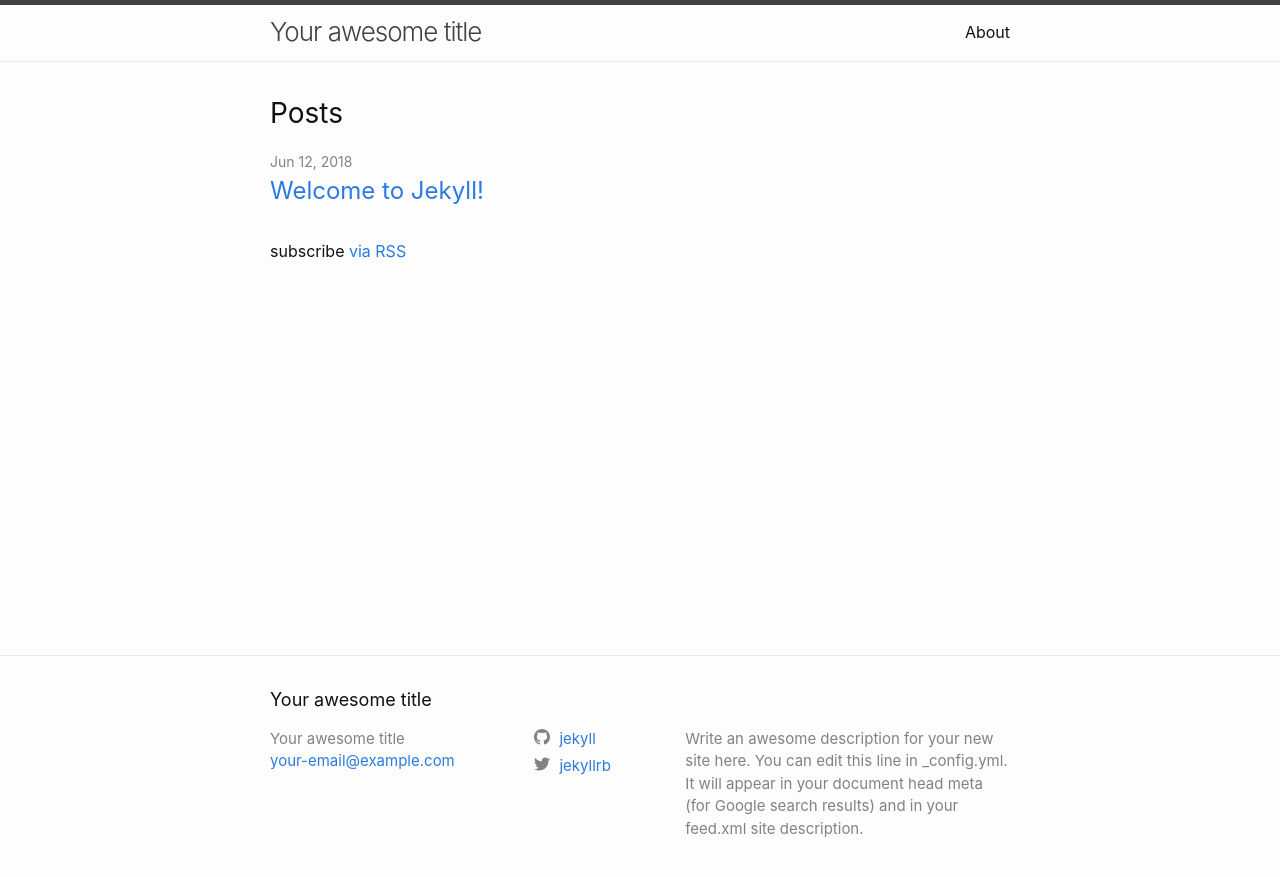
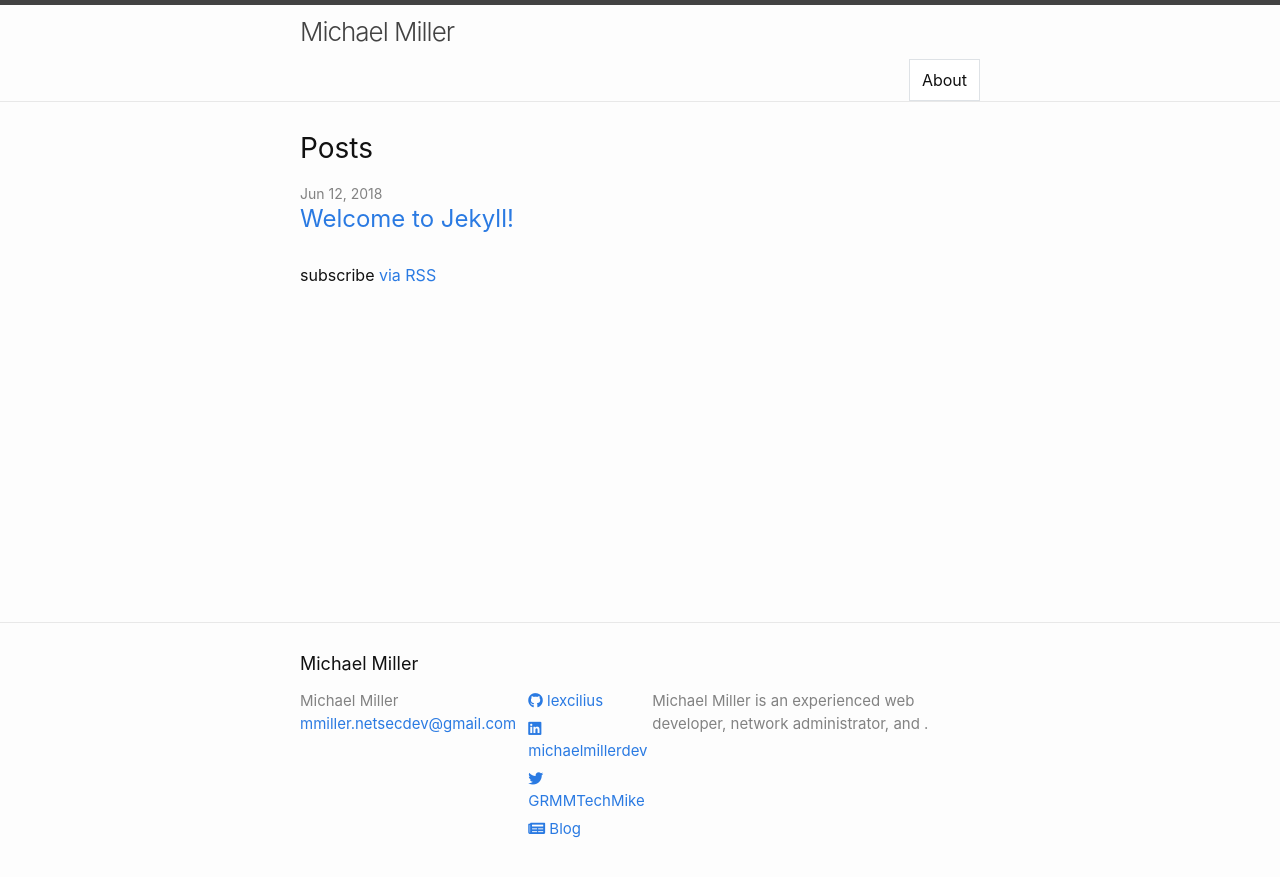
Before and after one commit to lexcilius/michael-miller-info, a Jekyll site: the page built from index.md, in a window 1280 px wide. Shown: the top 877 px of the page. Built offline with Jekyll 4.4.1, drawn with Linux system fonts in a browser that asks for light colours; nearby versions of some CDN libraries.

Commit message:
Modified theme, added bootstrap and font awesome, removed requirement of minima theme

```diff
--- a/Gemfile
+++ b/Gemfile
@@ -11,7 +11,7 @@ source "https://rubygems.org"
 gem "jekyll", "~> 3.8.0"
 
 # This is the default theme for new Jekyll sites. You may change this to anything you like.
-gem "minima", "~> 2.0"
+#gem "minima", "~> 2.0"
 
 # If you want to use GitHub Pages, remove the "gem "jekyll"" above and
 # uncomment the line below. To upgrade, run `bundle update github-pages`.
@@ -20,6 +20,7 @@ gem "minima", "~> 2.0"
 # If you have any plugins, put them here!
 group :jekyll_plugins do
   gem "jekyll-feed", "~> 0.6"
+  gem "jekyll-seo-tag", "~> 2.5"
 end
 
 # Windows does not include zoneinfo files, so bundle the tzinfo-data gem
--- a/_config.yml
+++ b/_config.yml
@@ -13,22 +13,37 @@
 # you will see them accessed via {{ site.title }}, {{ site.email }}, and so on.
 # You can create any custom variable you would like, and they will be accessible
 # in the templates via {{ site.myvariable }}.
-title: Your awesome title
-email: your-email@example.com
+title: Michael Miller
+subtitle: Security | Networking | Development
+email: mmiller.netsecdev@gmail.com
 description: >- # this means to ignore newlines until "baseurl:"
-  Write an awesome description for your new site here. You can edit this
-  line in _config.yml. It will appear in your document head meta (for
-  Google search results) and in your feed.xml site description.
-baseurl: "" # the subpath of your site, e.g. /blog
-url: "" # the base hostname & protocol for your site, e.g. http://example.com
-twitter_username: jekyllrb
-github_username:  jekyll
+  Michael Miller is an experienced web developer, network administrator, and .
+baseurl: "/" # the subpath of your site, e.g. /blog
+url: "https://michael-miller.info" # the base hostname & protocol for your site, e.g. http://example.com
+twitter_username: GRMMTechMike
+github_username:  lexcilius
+linkedin_username: michaelmillerdev
+blog_url: https://openintel.org
+google_analytics: 12345
+
+links:
+  - title: about
+    url: /about
+  - title: skills
+    url: /skills
+  - title: experience
+    url: /experience
+  - title: education
+    url: /education
+  - title: contact
+    url: contact
 
 # Build settings
 markdown: kramdown
-theme: minima
+#theme: minima
 plugins:
   - jekyll-feed
+  - jekyll-seo-tag
 
 # Exclude from processing.
 # The following items will not be processed, by default. Create a custom list
--- a/_includes/head.html
+++ b/_includes/head.html
@@ -1,8 +1,12 @@
 <head>
   <meta charset="utf-8">
   <meta http-equiv="X-UA-Compatible" content="IE=edge">
-  <meta name="viewport" content="width=device-width, initial-scale=1">
+  <meta name="viewport" content="width=device-width, initial-scale=1, shrink-to-fit=no">
   {%- seo -%}
+  <!-- Bootstrap and Font Awesome CSS-->
+  <link rel="stylesheet" href="https://stackpath.bootstrapcdn.com/bootstrap/4.1.1/css/bootstrap.min.css" integrity="sha384-WskhaSGFgHYWDcbwN70/dfYBj47jz9qbsMId/iRN3ewGhXQFZCSftd1LZCfmhktB" crossorigin="anonymous">
+  <link rel="stylesheet" href="https://use.fontawesome.com/releases/v5.0.13/css/all.css" integrity="sha384-DNOHZ68U8hZfKXOrtjWvjxusGo9WQnrNx2sqG0tfsghAvtVlRW3tvkXWZh58N9jp" crossorigin="anonymous">
+  <!-- Style overrides and customizations -->
   <link rel="stylesheet" href="{{ "/assets/main.css" | relative_url }}">
   {%- feed_meta -%}
   {%- if jekyll.environment == 'production' and site.google_analytics -%}
--- a/_includes/icon-github.html
+++ /dev/null
@@ -1 +0,0 @@
-<a href="https://github.com/{{ include.username }}"><span class="icon icon--github">{% include icon-github.svg %}</span><span class="username">{{ include.username }}</span></a>
--- a/_includes/icon-twitter.html
+++ /dev/null
@@ -1 +0,0 @@
-<a href="https://twitter.com/{{ include.username }}"><span class="icon icon--twitter">{% include icon-twitter.svg %}</span><span class="username">{{ include.username }}</span></a>
--- a/_includes/social.html
+++ b/_includes/social.html
@@ -1,14 +1,7 @@
 <ul class="social-media-list">
-  {%- if site.dribbble_username -%}<li><a href="https://dribbble.com/{{ site.dribbble_username| cgi_escape | escape }}"><svg class="svg-icon"><use xlink:href="{{ '/assets/minima-social-icons.svg#dribbble' | relative_url }}"></use></svg> <span class="username">{{ site.dribbble_username| escape }}</span></a></li>{%- endif -%}
-  {%- if site.facebook_username -%}<li><a href="https://www.facebook.com/{{ site.facebook_username| cgi_escape | escape }}"><svg class="svg-icon"><use xlink:href="{{ '/assets/minima-social-icons.svg#facebook' | relative_url }}"></use></svg> <span class="username">{{ site.facebook_username| escape }}</span></a></li>{%- endif -%}
-  {%- if site.flickr_username -%}<li><a href="https://www.flickr.com/photos/{{ site.flickr_username| cgi_escape | escape }}"><svg class="svg-icon"><use xlink:href="{{ '/assets/minima-social-icons.svg#flickr' | relative_url }}"></use></svg> <span class="username">{{ site.flickr_username| escape }}</span></a></li>{%- endif -%}
-  {%- if site.github_username -%}<li><a href="https://github.com/{{ site.github_username| cgi_escape | escape }}"><svg class="svg-icon"><use xlink:href="{{ '/assets/minima-social-icons.svg#github' | relative_url }}"></use></svg> <span class="username">{{ site.github_username| escape }}</span></a></li>{%- endif -%}
-  {%- if site.instagram_username -%}<li><a href="https://instagram.com/{{ site.instagram_username| cgi_escape | escape }}"><svg class="svg-icon"><use xlink:href="{{ '/assets/minima-social-icons.svg#instagram' | relative_url }}"></use></svg> <span class="username">{{ site.instagram_username| escape }}</span></a></li>{%- endif -%}
-  {%- if site.linkedin_username -%}<li><a href="https://www.linkedin.com/in/{{ site.linkedin_username| cgi_escape | escape }}"><svg class="svg-icon"><use xlink:href="{{ '/assets/minima-social-icons.svg#linkedin' | relative_url }}"></use></svg> <span class="username">{{ site.linkedin_username| escape }}</span></a></li>{%- endif -%}
-  {%- if site.pinterest_username -%}<li><a href="https://www.pinterest.com/{{ site.pinterest_username| cgi_escape | escape }}"><svg class="svg-icon"><use xlink:href="{{ '/assets/minima-social-icons.svg#pinterest' | relative_url }}"></use></svg> <span class="username">{{ site.pinterest_username| escape }}</span></a></li>{%- endif -%}
-  {%- for mst in site.mastodon -%}{%- if mst.username and mst.instance -%}<li><a href="https://{{ mst.instance| cgi_escape | escape}}/@{{mst.username}}"><svg class="svg-icon"><use xlink:href="{{ '/assets/minima-social-icons.svg#mastodon' | relative_url }}"></use></svg> <span class="username">{{ mst.username|escape }}</span></a></li>{%- endif -%}{%- endfor -%}
-  {%- if site.twitter_username -%}<li><a href="https://www.twitter.com/{{ site.twitter_username| cgi_escape | escape }}"><svg class="svg-icon"><use xlink:href="{{ '/assets/minima-social-icons.svg#twitter' | relative_url }}"></use></svg> <span class="username">{{ site.twitter_username| escape }}</span></a></li>{%- endif -%}
-  {%- if site.youtube_username -%}<li><a href="https://youtube.com/{{ site.youtube_username| cgi_escape | escape }}"><svg class="svg-icon"><use xlink:href="{{ '/assets/minima-social-icons.svg#youtube' | relative_url }}"></use></svg> <span class="username">{{ site.youtube_username| escape }}</span></a></li>{%- endif -%}
-  {%- if site.googleplus_username -%}<li><a href="https://plus.google.com/{{ site.googleplus_username| escape }}"><svg class="svg-icon"><use xlink:href="{{ '/assets/minima-social-icons.svg#googleplus' | relative_url }}"></use></svg> <span class="username">{{ site.googleplus_username| escape }}</span></a></li>{%- endif -%}
-  {%- if site.rss -%}<li><a href="{{ 'feed.xml' | relative_url }}"><svg class="svg-icon"><use xlink:href="{{ '/assets/minima-social-icons.svg#rss' | relative_url }}"></use></svg> <span>{{ site.rss | escape }}</span></a></li>{%- endif -%}
+  {%- if site.github_username -%}<li><a href="https://github.com/{{ site.github_username| cgi_escape | escape }}" target="_blank"><i class="fab fa-github"></i> <span class="username">{{ site.github_username| escape }}</span></a></li>{%- endif -%}
+  {%- if site.linkedin_username -%}<li><a href="https://www.linkedin.com/in/{{ site.linkedin_username| cgi_escape | escape }}" target="_blank"><i class="fab fa-linkedin"></i> <span class="username">{{ site.linkedin_username| escape }}</span></a></li>{%- endif -%}
+  {%- if site.twitter_username -%}<li><a href="https://www.twitter.com/{{ site.twitter_username| cgi_escape | escape }}" target="_blank"><i class="fab fa-twitter"></i> <span class="username">{{ site.twitter_username| escape }}</span></a></li>{%- endif -%}
+  {%- if site.youtube_username -%}<li><a href="https://youtube.com/{{ site.youtube_username| cgi_escape | escape }}" target="_blank"><i class="fab fa-youtube"></i> <span class="username">{{ site.youtube_username| escape }}</span></a></li>{%- endif -%}
+  {%- if site.blog_url -%}<li><a href="{{ site.blog_url }}" target="_blank"><i class="fas fa-newspaper"></i> <span class="username">Blog</span></a></li>{%- endif -%}
 </ul>
```
Also changed, not shown: _includes/disqus_comments.html (deleted, +0 -20 lines), Gemfile.lock, _includes/icon-github.svg (deleted), _includes/icon-twitter.svg (deleted).
